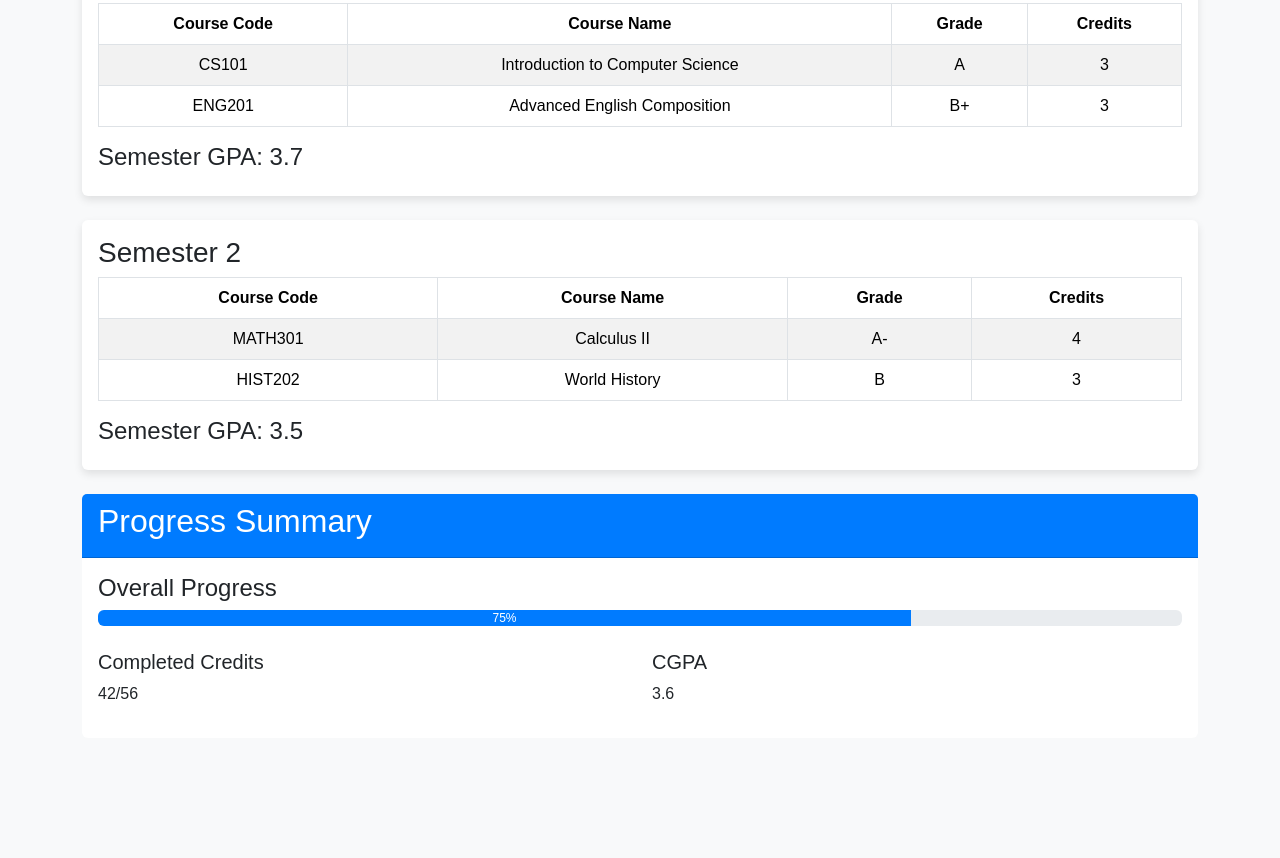
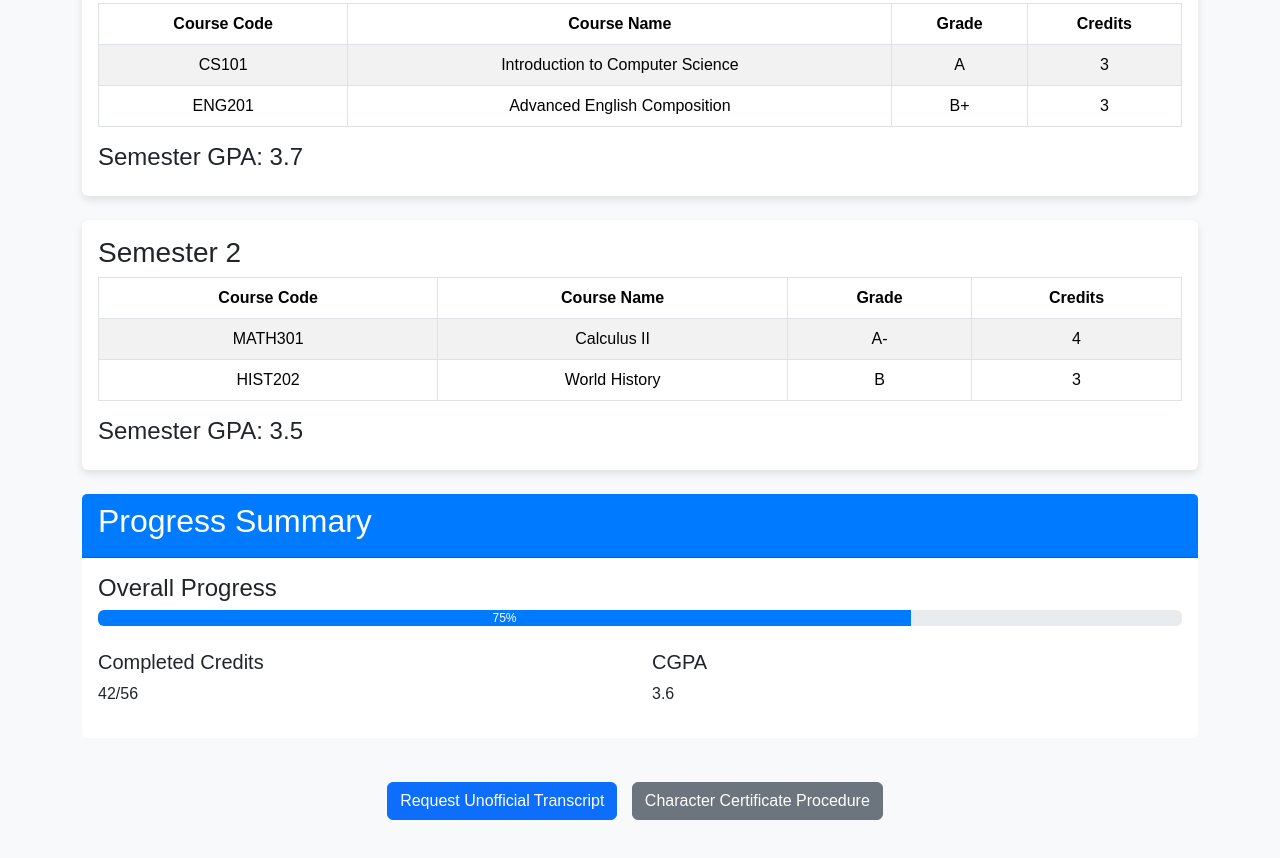
Before and after one commit to Benishkoirala/somtu, a plain HTML site: page grades.html in a window 1280 px wide. Shown: the part 418-1276 px from the top of the page. Before the commit the page ends 1204 px from the top, so only its background shows below. Drawn offline with nearby package versions, Linux system fonts and the light colour scheme.

Commit message:
Update grades.html

```diff
--- a/grades.html
+++ b/grades.html
@@ -39,6 +39,10 @@
       }
       .progress-bar {
         background-color: #007bff;
+      }
+      .btn-custom {
+        margin-top: 20px;
+        margin-right: 10px;
       }
     </style>
   </head>
@@ -176,6 +180,11 @@
             </div>
           </div>
 
+          <div class="mt-4 text-center">
+            <a href="#" class="btn btn-primary btn-custom">Request Unofficial Transcript</a>
+            <a href="#" class="btn btn-secondary btn-custom">Character Certificate Procedure</a>
+          </div>
+
         </div>
       </div>
     </div>
```
